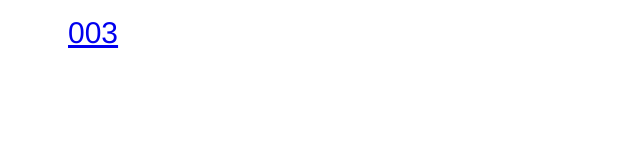
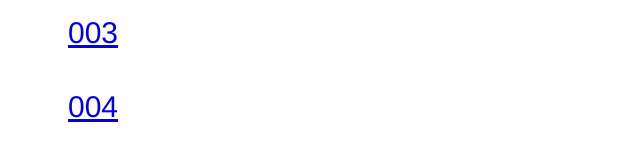
Before and after one commit to shibuya11055/three.js-project, a Vue app: page /#/ in a window 1280 px wide. Shown: the part 168-328 px from the top of the page, without its empty margins (0-640 px from the left). Built offline with nearby package versions, Linux system fonts and the light colour scheme.

Commit message:
add scene004

```diff
--- a/src/router/index.ts
+++ b/src/router/index.ts
@@ -21,6 +21,11 @@ const routes: Array<RouteRecordRaw> = [
     name: "Scene003",
     component: () => import("../views/scenes/scene003.vue"),
   },
+  {
+    path: "/004",
+    name: "Scene004",
+    component: () => import("../views/scenes/scene004.vue"),
+  },
 ];
 
 const router = createRouter({
--- /dev/null
+++ b/src/views/scenes/scene004.vue
@@ -0,0 +1,70 @@
+<template>
+  <to-index-link />
+</template>
+
+<script lang="ts">
+import { defineComponent, ref } from "vue";
+import ToIndexLink from "../../components/ToIndexLink.vue";
+import p5 from "p5";
+
+let stepX = 0;
+let stepY = 0;
+
+export default defineComponent({
+  name: "Scene003",
+  components: {
+    ToIndexLink,
+  },
+  setup() {
+    const sketch = (p: p5) => {
+      let segmentCount = 360;
+
+      p.setup = () => {
+        p.createCanvas(1080, 1080);
+        p.noCursor();
+        p.frameRate(20);
+      };
+
+      p.draw = () => {
+        p.colorMode(p.HSB, 360, 20, 50);
+        p.background(360, 0, p.height);
+
+        let angleStep = 360 / segmentCount;
+
+        p.beginShape(p.TRIANGLE_FAN);
+        p.vertex(p.width / 2, p.height / 2);
+
+        let isEven = p.random(1, 2) % 2 === 0;
+
+        let radius = p.random(p.frameCount / 2, p.frameCount / 50);
+        let radius2 = p.random(p.frameCount / 2, p.frameCount / 50);
+
+        for (let angle = 0; angle <= 360; angle += angleStep) {
+          let vx = p.width / 2 + p.cos(p.radians(angle)) * radius;
+          let vy = p.height / 2 + p.sin(p.radians(angle)) * radius2;
+
+          p.vertex(vx, vy);
+          p.fill(angle, 0, 400);
+        }
+
+        p.endShape();
+      };
+
+      p.keyPressed = () => {
+        switch (p.key) {
+          case "1":
+            segmentCount = 360;
+            break;
+          case "2":
+            segmentCount = 45;
+            break;
+        }
+      };
+    };
+
+    new p5(sketch);
+
+    return {};
+  },
+});
+</script>
```
